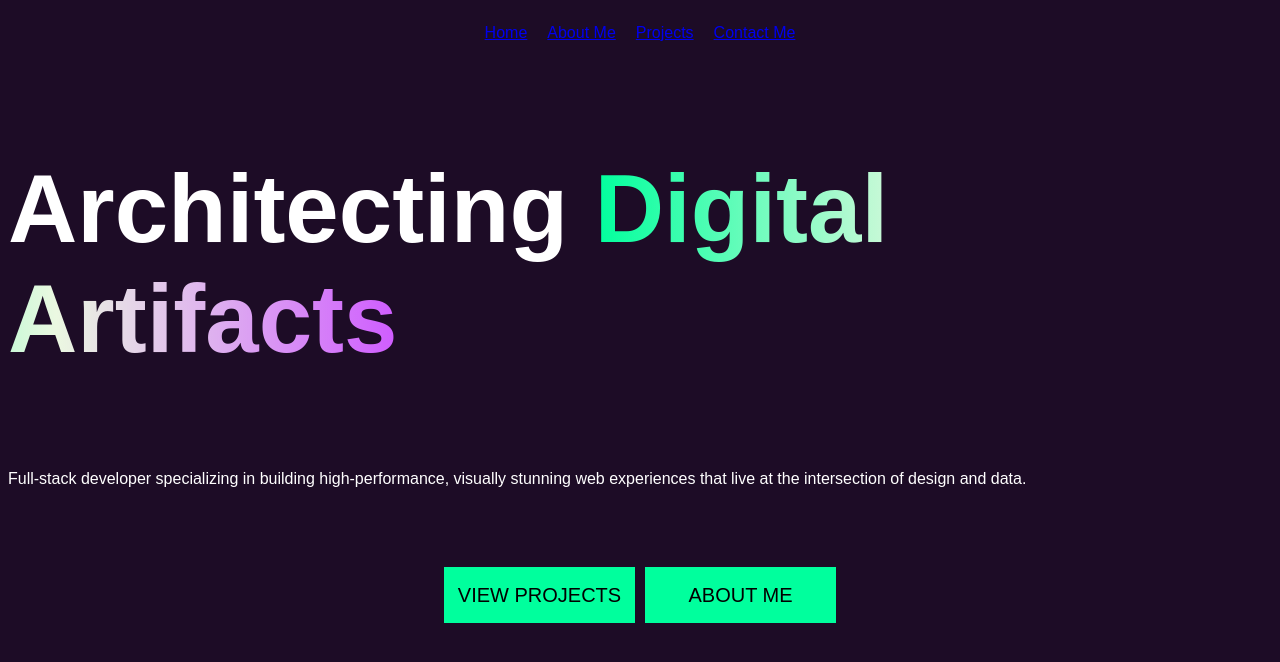
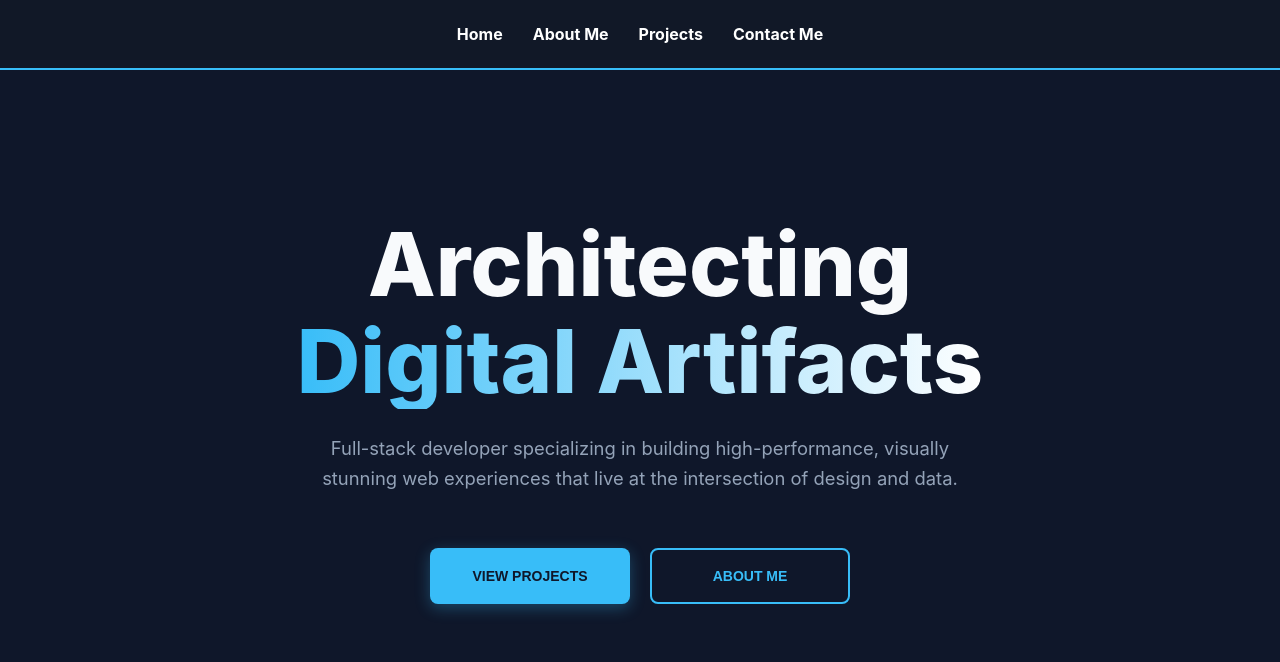
Before and after one commit to carlos-deanda/profile-dev, a React (Vite) app: page / in a window 1280 px wide. Shown: the top 662 px of the page. Built offline with nearby package versions, Linux system fonts and the light colour scheme.

Commit message:
Fixed Navbar

```diff
--- a/package.json
+++ b/package.json
@@ -13,6 +13,7 @@
     "react": "^19.2.4",
     "react-dom": "^19.2.4",
     "react-router": "^7.13.2",
+    "react-router-dom": "^7.14.0",
     "resend": "^6.9.4"
   },
   "devDependencies": {
--- a/src/App.css
+++ b/src/App.css
@@ -1,8 +1,16 @@
+:root {
+  /* Fondo: Un gris azulado muy oscuro y elegante */
+  --bg-color: #0f172a;
 
+  /* Acento: Un azul eléctrico brillante (sustituye al verde) */
+  --accent-blue: #38bdf8;
 
+  /* Texto: Blanco puro y un gris plateado para descripciones */
+  --text-white: #f8fafc;
+  --text-gray: #94a3b8;
+}
 
 body {
-    background-color: #1D0c26;
-    color: white;
-    font-family: arial;
+  background-color: var(--bg-color);
+  color: var(--text-white);
 }
--- a/src/App.jsx
+++ b/src/App.jsx
@@ -1,16 +1,23 @@
-import './App.css'
-import Navbar from './components/Navbar'
-import Hero from './components/Hero'
+import { Routes, Route } from 'react-router-dom';
+
+import Navbar from './components/Navbar';
+import Home from './pages/Home';
+import AboutMe from './pages/AboutMe';
+import Projects from './pages/Projects';
+import ContactMe from './pages/ContactMe';
 
 function App() {
-
   return (
     <>
-      <Navbar>
-        <Hero />
-      </Navbar>
+      <Navbar />
+      <Routes>
+        <Route path="/" element={<Home />} />
+        <Route path="/AboutMe" element={<AboutMe />} />
+        <Route path="/Projects" element={<Projects />} />
+        <Route path="/ContactMe" element={<ContactMe />} />
+      </Routes>
     </>
-  )
+  );
 }
 
 export default App
--- a/src/components/Hero.css
+++ b/src/components/Hero.css
@@ -1,29 +1,90 @@
-.main-text {
-  font-size: 96px;
-  font-weight: bold;
-  color: white;
+/* Hero.css */
+
+/* 1. Contenedor principal: Centra todo en pantalla */
+.hero-container {
+    display: flex;
+    flex-direction: column;
+    align-items: center;    /* Centra horizontalmente */
+    justify-content: center; /* Centra verticalmente */
+    text-align: center;
+    min-height: 85vh;       /* Casi toda la altura de la pantalla */
+    padding: 0 20px;
+    max-width: 1100px;
+    margin: 0 auto;
 }
 
-.secondary-text {
-  background: linear-gradient(0.25turn, #00ff9d, #ebf8e1, #cf5cff);
-  -webkit-background-clip: text;
-  -webkit-text-fill-color: transparent;
+/* 2. Título principal: Grande y blanco */
+.main-text {
+    font-size: clamp(3rem, 8vw, 5.5rem);
+    font-weight: 800;
+    color: var(--text-white);
+    line-height: 1.1;
+    margin: 0;
 }
 
+/* Texto secundario con degradado azul */
+.secondary-text {
+    display: block;
+    background: linear-gradient(90deg, var(--accent-blue), #ffffff);
+    -webkit-background-clip: text;
+    -webkit-text-fill-color: transparent;
+}
 
-.btn{
-    width: 191px;
+/* 3. Descripción: Gris para que no compita con el título */
+.hero-description {
+    max-width: 650px;
+    margin: 25px auto;
+    color: var(--text-gray);
+    font-size: 1.15rem;
+    line-height: 1.6;
+}
+
+/* 4. Grupo de botones */
+.button-group {
+    display: flex;
+    gap: 20px;
+    margin-top: 30px;
+    flex-wrap: wrap;
+    justify-content: center;
+}
+
+/* 5. Botón Base (El azul) */
+.btn {
+    width: 200px;
     height: 56px;
     border: none;
-    background-color: #00ff9d;
-    font-size: 20px;
+    background-color: var(--accent-blue) !important; /* Forza el azul */
+    color: #0f172a !important;                       /* Letra azul muy oscuro para contraste */
+    font-size: 14px;
+    font-weight: 800;
     text-transform: uppercase;
+    cursor: pointer;
+    border-radius: 8px;
+    transition: all 0.3s ease;
+    box-shadow: 0 4px 15px rgba(56, 189, 248, 0.3);
+
+    /* Centrado interno del texto */
+    display: flex;
+    align-items: center;
+    justify-content: center;
+    text-decoration: none;
 }
 
-.btn-container {
-    padding-top: 5%;
-    display: flex;
-    gap: 10px;
-    justify-content: center;
-    align-items: center;
+.btn:hover {
+    transform: translateY(-3px);
+    box-shadow: 0 8px 25px rgba(56, 189, 248, 0.5);
+    filter: brightness(1.1);
 }
+
+/* 6. Botón Secundario (El de borde azul) */
+.btn-secondary {
+    background-color: transparent !important;
+    border: 2px solid var(--accent-blue) !important;
+    color: var(--accent-blue) !important;
+    box-shadow: none !important;
+}
+
+.btn-secondary:hover {
+    background-color: rgba(56, 189, 248, 0.1) !important;
+    color: white !important;
+}
--- a/src/components/Hero.jsx
+++ b/src/components/Hero.jsx
@@ -3,20 +3,22 @@ import './Hero.css';
 
 const Hero = () => {
   return (
-    <div>
-        <p className="main-text">
-        Architecting <span className='secondary-text'>Digital Artifacts</span>
-        </p>
-        <p>
-        Full-stack developer specializing in building high-performance, visually
-        stunning web experiences that live at the intersection of design and
-        data.
-        </p>
-        <div className='btn-container'>
-            <button className = 'btn'>View Projects</button>
-            <button className = 'btn'>About Me</button>
-        </div>
-    </div>
+    <section className="hero-container">
+      <h1 className="main-text">
+        Architecting <br />
+        <span className="secondary-text">Digital Artifacts</span>
+      </h1>
+
+      <p className="hero-description">
+        Full-stack developer specializing in building high-performance,
+        visually stunning web experiences that live at the intersection of design and data.
+      </p>
+
+      <div className="button-group">
+        <button className="btn">View Projects</button>
+        <button className="btn btn-secondary">About Me</button>
+      </div>
+    </section>
   );
 };
 
--- a/src/components/Navbar.css
+++ b/src/components/Navbar.css
@@ -1,16 +1,23 @@
-
-
-.container-navbar{
+.container-navbar {
     display: flex;
     justify-content: center;
-
+    align-items: center; /* Centra los links verticalmente */
+    height: 70px;       /* FUERZA una altura para que no sea 0 */
+    width: 100%;
+    background-color: #111827; /* Un gris un poco más claro que el fondo para que lo veas */
+    border-bottom: 2px solid var(--accent-blue); /* Una línea azul para confirmar que está ahí */
+    position: relative;
+    z-index: 1000;
 }
 
-.links{
+.links {
     display: flex;
-    justify-content: center;
-    align-items: center;
-    cursor: pointer;
-    gap: 20px;
+    gap: 30px;
+}
 
+.links a {
+    color: white !important; /* Forzamos blanco para verlos */
+    text-decoration: none;
+    font-size: 1rem;
+    font-weight: bold;
 }
--- a/src/components/Navbar.jsx
+++ b/src/components/Navbar.jsx
@@ -1,25 +1,16 @@
 import './Navbar.css';
-import { Link } from 'react-router';
+import { Link } from 'react-router-dom';
 
-const Navbar = ({ children }) => {
+const Navbar = () => {
   return (
-    <>
-      <div className="container-navbar">
-        <div className="links">
-          <p>
-            <Link to="/home">Home</Link>
-          </p>
-          <p>
-            <Link to="/AboutMe">About Me</Link></p>
-          <p>
-            <Link to="/Projects">Projects</Link></p>
-        <p>
-            <Link to="/ContactMe">Contact Me</Link>
-        </p>
-        </div>
+    <nav className="container-navbar">
+      <div className="links">
+        <Link to="/">Home</Link>
+        <Link to="/AboutMe">About Me</Link>
+        <Link to="/Projects">Projects</Link>
+        <Link to="/ContactMe">Contact Me</Link>
       </div>
-      {children}
-    </>
+    </nav>
   );
 };
 
--- a/src/index.css
+++ b/src/index.css
@@ -0,0 +1,24 @@
+/* index.css */
+:root {
+  /* Usamos las mismas variables que definimos en App.css para no confundirnos */
+  --bg-color: #0f172a;
+  --accent-blue: #38bdf8;
+  --text-white: #f8fafc;
+  --text-gray: #94a3b8;
+}
+
+* {
+  box-sizing: border-box;
+}
+
+body {
+  margin: 0;
+  padding: 0;
+  background-color: var(--bg-color);
+  color: var(--text-white);
+  font-family: 'Inter', system-ui, -apple-system, sans-serif;
+  /* Quitamos el flex y el place-items que traía Vite por defecto */
+  display: block;
+  min-height: 100vh;
+  width: 100%;
+}
--- a/src/main.jsx
+++ b/src/main.jsx
@@ -2,25 +2,14 @@ import { StrictMode } from 'react';
 import { createRoot } from 'react-dom/client';
 import './index.css';
 import App from './App.jsx';
-import { BrowserRouter, Route, Routes } from 'react-router';
-import Home from './pages/Home.jsx';
-import AboutMe from './pages/AboutMe.jsx';
-import Projects from './pages/Projects.jsx';
-import ContactMe from './pages/ContactMe.jsx';
+import { BrowserRouter} from 'react-router-dom';
+
 
 
 createRoot(document.getElementById('root')).render(
   <StrictMode>
     <BrowserRouter>
-      <Routes>
-        <Route path="/" element={<App />} />
-        <Route path="/home" element={<Home />} />
-        <Route path="/AboutMe" element={<AboutMe />} />
-        <Route path="/Projects" element={<Projects />} />
-        <Route path="/ContactMe" element={<ContactMe />} />
-
-
-      </Routes>
+      <App />
     </BrowserRouter>
   </StrictMode>,
 );
--- a/src/pages/AboutMe.jsx
+++ b/src/pages/AboutMe.jsx
@@ -2,12 +2,26 @@ import {Link} from "react-router";
 
 const AboutMe = () => {
     return(
-     <>
-        <h1>AboutMe</h1>
+     <div>
+        <h1>Carlos de Anda</h1>
+        <h2>Who Am I?</h2>
+        <p>
+            I am a tech enthusiast and problem solver currently pursuing my B.S. in
+            <strong> Computer Science and Technology</strong> at Tecnológico de Monterrey.
+            Being part of the <strong>EGS Global Leadership Program</strong> has shaped my
+            multicultural perspective and results-oriented mindset.
+        </p>
+        <p>
+            I thrive in competitive environments, as shown by achieving <strong>third place nationwide </strong>
+            in the Mexican robotics lunar rover tournament and qualifying for the
+            <strong> Houston Championship</strong> in the FIRST Robotics Competition.
+        </p>
+        <h2>My habilities</h2>
+        <p>TODAS</p>
         <p>
             <Link to = "/">Go Back</Link>
         </p>
-    </>
+    </div>
     )
 }
 
--- a/src/pages/ContactMe.jsx
+++ b/src/pages/ContactMe.jsx
@@ -1,4 +1,5 @@
 import React, { useState } from 'react';
+import {Link} from "react-router";
 
 const Contactme = () => {
   const [form, setForm] = useState({
@@ -62,9 +63,9 @@ const Contactme = () => {
             onChange={handleOnchange}
           />
         </div>
-        <button style={{ width: '140px', height: '40px' }}>Contact Me</button>
+        <button onClick={handleSendEmail} style={{ width: '140px', height: '40px' }}>Contact Me</button>
       </div>
-      <button onClick={handleSendEmail}>Go Back</button>
+      <Link to = "/">Go Back</Link>
     </div>
   );
 };
--- a/src/pages/Home.jsx
+++ b/src/pages/Home.jsx
@@ -1,12 +1,12 @@
 import {Link} from "react-router";
+import Hero from '../components/Hero';
 
 const Home = () => {
     return(
      <>
-        <h1>Home</h1>
-        <p>
-            <Link to = "/">Go Back</Link>
-        </p>
+        <div className="home-container">
+            <Hero />
+        </div>
     </>
     )
 }
```
Also changed, not shown: 2 other files (tests, documents, lock files or other folders).
